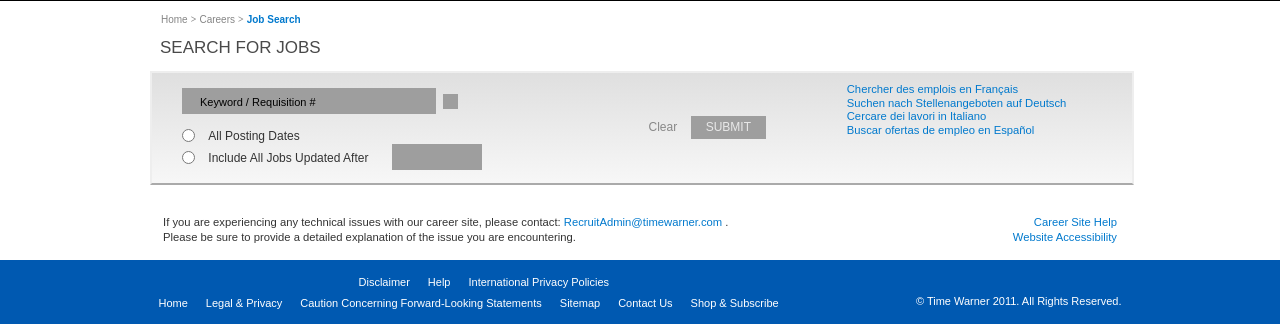
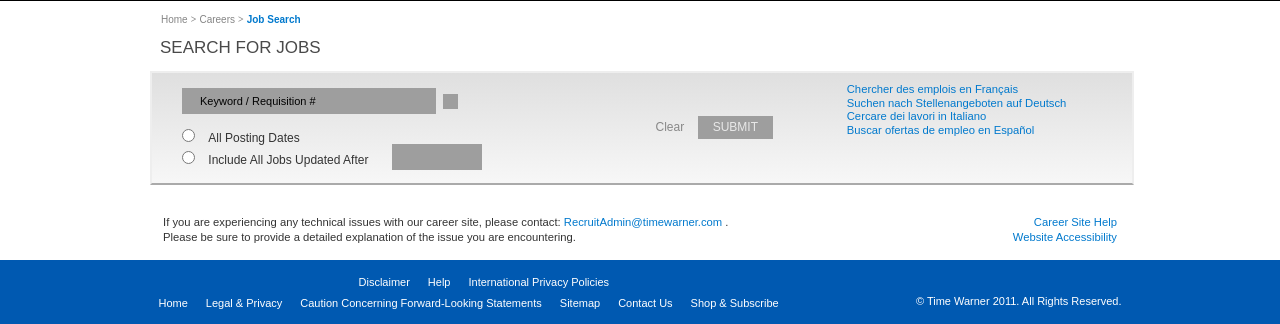
Before and after one commit to jerodfritz/TW-Careers, a PHP site: page /careers/job-search/index.php in a window 1280 px wide. Shown: the part 157-481 px from the top of the page. Run offline with PHP 8.4, Linux system fonts and the light colour scheme; some libraries are stand-ins or nearby versions; grey boxes are pictures that could not be loaded.

Commit message:
IE7 and below tweaks to input form for alignment

```diff
--- a/careers/job-search/css/job-search.css
+++ b/careers/job-search/css/job-search.css
@@ -104,12 +104,15 @@ input#date-input,
     border-radius: 15px;
     padding-left:18px;
     padding-right:10px;
-    padding-top:5px;
-    padding-bottom:3px;
+    padding-top:4px;
+    padding-bottom:4px;
     border:1px solid #aaa;
     /*background-color:#ccc;*/
     background-image:none;
-
+}
+input#keyword {
+  *padding-top: 3px; /* IE7 and below */
+  *padding-bottom: 5px; /* IE7 and below */
 }
 
 
@@ -132,7 +135,10 @@ input#date-input {
 	padding-bottom:2px;
 	height:22px;	/*26 - 2 -2*/
 	width:76px;	/*90 - 2 - 12*/
-    position:absolute;left:210px;top:-9px;
+    position:absolute;
+    left:210px;
+    top:-9px;
+    *top: -4px ; /* IE7 and below */
 }
 
 
@@ -438,13 +444,15 @@ input#date-inputxx {
   width: 15px;
   height: 15px;
   margin-top: -35px;
+  *margin-top: -36px; /* IE7 and below */
   margin-right: 20px;
 }
 /* labels next to the date search radio button options */
 #careers-advanced-search .date-label {
-    display:inline;
+    display:inline-block;
     position:relative;
-    top:1px;
+    top:3px;
+    *top: -1px;
     font-weight:normal;
 }
 /* move the date options up a bit */
@@ -552,7 +560,8 @@ div.content-wrap {
 #form-action-buttons {
   text-align:right;
   margin-top: 33px;
-  margin-right: 32px;
+  *margin-top: 38px; /* IE7 and below */
+  margin-right: 25px;
 }
 #clear-button {
 	font-size:12px;
--- a/careers/job-search/css/jquery.multiselect.css
+++ b/careers/job-search/css/jquery.multiselect.css
@@ -26,14 +26,14 @@ filter: alpha(opacity=99); /* internet explorer */
   position:absolute;
   z-index:10000 }
 .ui-multiselect-checkboxes { position:relative /* fixes bug in IE6/7 */; overflow-y:scroll }
-.ui-multiselect-checkboxes label { cursor:default; display:block; border:1px solid transparent; padding:3px 1px 0 6px; font-weight: normal; clear: both; font-size: 1.1em; }
+.ui-multiselect-checkboxes label { cursor:default; display:block; border:1px solid transparent; padding:3px 1px 0 6px; *padding-top: 0; font-weight: normal; clear: both; font-size: 1.1em; }
 .ui-multiselect-checkboxes label input { position:relative; top:3px; margin-right: 4px; float: left;}
 
 .ui-multiselect-checkboxes label.ui-state-hover { color: #000; }
 .ui-multiselect-single .ui-multiselect-checkboxes label input { float: none; }
 .ui-multiselect-single .ui-multiselect-checkboxes label.ui-state-hover {color: #e6e6e6; background: #6f6f6f url() 50% bottom }
 .ui-multiselect-single .ui-multiselect-checkboxes label span {  float:none !important;}
-.ui-multiselect-checkboxes label span { display: block; float: left; width: 210px;line-height: 1.4em;}
+.ui-multiselect-checkboxes label span { display: block; float: left; width: 210px;*width: 200px;*padding-top: 4px; line-height: 1.4em;}
 .ui-multiselect-checkboxes li { clear:both; font-size:0.9em; padding-right:3px }
 .ui-multiselect-checkboxes li.ui-multiselect-optgroup-label { text-align:center; font-weight:bold; border-bottom:1px solid }
 .ui-multiselect-checkboxes li.ui-multiselect-optgroup-label a { display:block; padding:3px; margin:1px 0; text-decoration:none }
```
